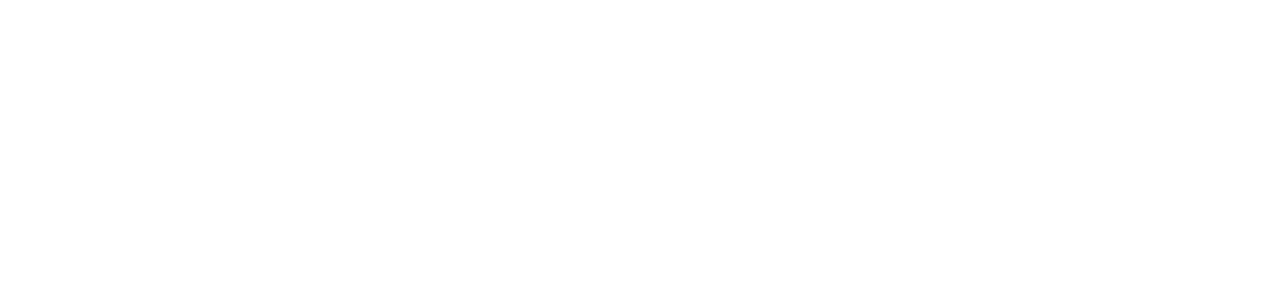
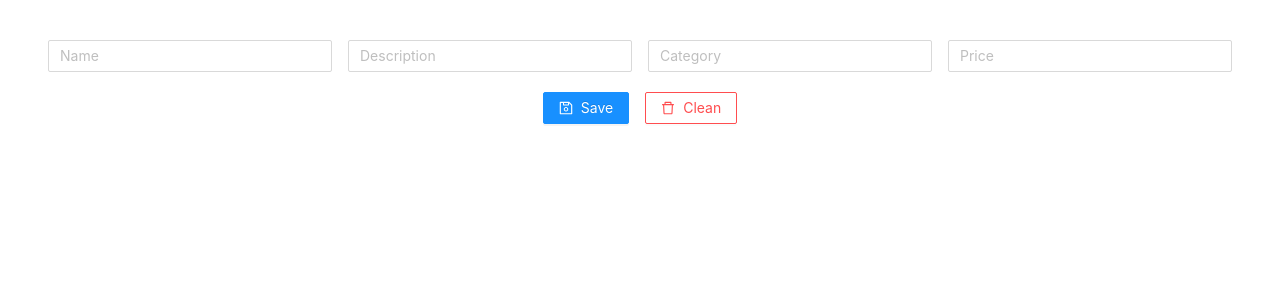
Before and after one commit to raphaelalvarenga/gerenciamento-de-produtos-frontend, a React (Create React App) app: page /add-product in a window 1280 px wide. Shown: the top 300 px of the page. Built offline with nearby package versions, Linux system fonts and the light colour scheme.

Commit message:
[Add Product] Created a new page for adding a new product.

```diff
--- a/src/components/Routes.tsx
+++ b/src/components/Routes.tsx
@@ -5,6 +5,7 @@
 import AddUser from "../views/AddUser";
 import auth from "../routines/auth";
 import Logout from "../views/Logout";
+import AddProduct from "../views/AddProduct";
 
 const PrivateRoute = ({ component: Component, ...rest}: any) => (
     <Route
@@ -22,6 +23,7 @@
         <Switch>
             <Route path = "/login" component = {Login} />
             <PrivateRoute exact path = "/" component = {ListProducts} />
+            <PrivateRoute path = "/add-product" component = {AddProduct} />
             <PrivateRoute path = "/add-user" component = {AddUser} />
             <Route path = "/logout" component = {Logout} />
         </Switch>
--- /dev/null
+++ b/src/views/AddProduct.tsx
@@ -0,0 +1,148 @@
+import React, { useState, FunctionComponent } from "react";
+import ResponseInterface from "../interfaces/response-interface";
+import { ProductInterface } from "../interfaces/product-interface";
+import config from "../routines/config";
+import auth from "../routines/auth";
+import { Button, Space, Input, Alert } from "antd";
+import { RouteComponentProps } from "react-router-dom";
+import { Row, Col } from "antd";
+import RequestInterface from "../interfaces/request-interface";
+import { SaveOutlined, DeleteOutlined } from "@ant-design/icons";
+
+const AddProduct: FunctionComponent<RouteComponentProps> = (props) => {
+
+    const [newProduct, setNewProduct] = useState<ProductInterface>({
+        idProduct: 0, name: "", description: "", category: "", price: "", status: 0
+    });
+
+    const [alert, setAlert] = React.useState<{message: string, visible: boolean, type: string}>({
+        message: "", visible: false, type: ""
+    })
+
+    const addProduct = async () => {
+        const conditionals: boolean[] = [
+            newProduct.name === "",
+            newProduct.description === "",
+            newProduct.category === "",
+            newProduct.price === ""
+        ];
+
+        if (conditionals.includes(true)) {
+            setAlert({message: "Please, fill up the form!", visible: true, type: "error"});
+            return false;
+        }
+
+        const request: RequestInterface = {
+            token: localStorage.getItem("token")!,
+            action: "addProduct",
+            idLogin: parseInt(localStorage.getItem("idLogin")!),
+            params: newProduct
+        }
+
+        const req = await fetch(`${config.url}/add-product`, {
+            method: "POST",
+            headers: {
+                "Content-Type": "application/json"
+            },
+            body: JSON.stringify(request)
+        });
+
+        const response: ResponseInterface = await req.json();
+
+        if (response.success) {
+            setAlert({message: "Product has been saved successfully!", visible: true, type: "success"});
+            setNewProduct({...newProduct, name: "", description: "", category: "", price: ""})
+        } else {
+            setAlert({message: "Something went wrong... contact the IT team.", visible: true, type: "error"});
+        }
+    }
+
+    return (
+        <>
+            <Row style = {{maxWidth: "1200px", margin: "40px auto 20px auto"}} justify = "center" gutter = {16}>
+                <Col flex = "300px">
+                    <Input
+                        placeholder = "Name"
+                        value = {newProduct.name}
+                        onChange = {
+                            (e) => setNewProduct({
+                                ...newProduct,
+                                name: e.target.value
+                            })
+                        }
+                    />
+                </Col>
+
+                <Col flex = "300px">
+                    <Input
+                        placeholder = "Description"
+                        value = {newProduct.description}
+                        onChange = {
+                            (e) => setNewProduct({
+                                ...newProduct,
+                                description: e.target.value
+                            })
+                        }
+                    />
+                </Col>
+
+                <Col flex = "300px">
+                    <Input
+                        placeholder = "Category"
+                        value = {newProduct.category}
+                        onChange = {
+                            (e) => setNewProduct({
+                                ...newProduct,
+                                category: e.target.value
+                            })
+                        }
+                    />
+                </Col>
+
+                <Col flex = "300px">
+                    <Input
+                        placeholder = "Price"
+                        value = {newProduct.price}
+                        onChange = {
+                            (e) => setNewProduct({
+                                ...newProduct,
+                                price: e.target.value
+                            })
+                        }
+                    />
+                </Col>
+            </Row>
+
+            <Row justify = "center" gutter = {16}>
+                <Col>
+                    <Button
+                        icon = {<SaveOutlined />}
+                        type = "primary"
+                        onClick = {addProduct}
+                    >Save</Button>
+                </Col>
+
+                <Col>
+                    <Button
+                        icon = {<DeleteOutlined />}
+                        danger
+                        onClick = {() => setNewProduct({
+                            ...newProduct,
+                            name: "",
+                            description: "",
+                            category: "",
+                            price: ""
+                        })}
+                    >Clean</Button>
+                </Col>
+            </Row>
+
+            <Row style = {{maxWidth: "1200px", margin: "40px auto 20px auto"}} justify = "center" gutter = {16}>
+                {alert.visible && alert.type === "success" && <Alert message = {alert.message} type = "success" />}
+                {alert.visible && alert.type === "error" && <Alert message = {alert.message} type = "error" />}
+            </Row>
+        </>
+    )
+}
+
+export default AddProduct;
```
